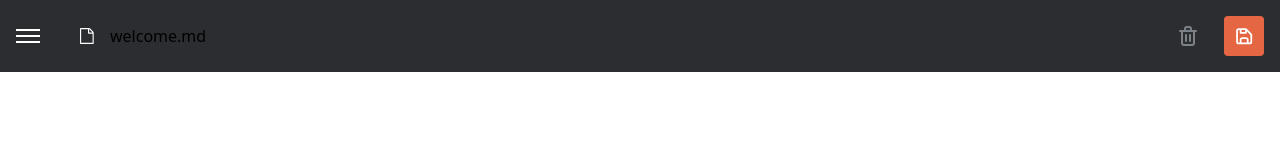
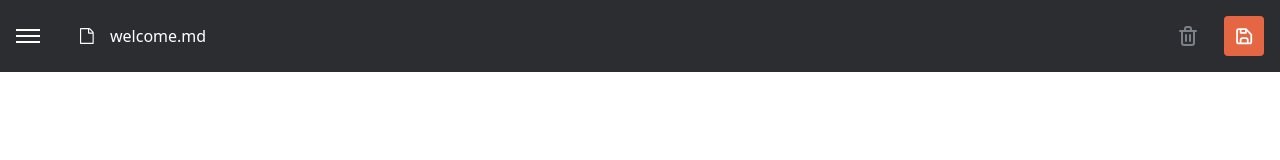
Before and after one commit to kwiatkowskimaciej/in-browser-markdown-editor, a Next.js app: page / in a window 1280 px wide. Shown: the top 160 px of the page. Built offline with nearby package versions, Linux system fonts and the light colour scheme.

Commit message:
fix(navigation): bug sidebar animation

```diff
--- a/src/app/page.tsx
+++ b/src/app/page.tsx
@@ -4,21 +4,20 @@ import Navbar from '@/components/common/Navbar/Navbar';
 import Sidebar from '@/components/common/Sidebar/Sidebar';
 import { cn } from '@/components/utils/utils';
 import { useSearchParams } from 'next/navigation';
-import { TransitionEvent, useEffect, useState } from 'react';
 
 export default function Home() {
   const searchParams = useSearchParams();
   const open = searchParams.get('sidebar') === 'true';
 
   return (
-    <div
-      className={cn(
-        'w-full h-full flex transform duration-300 ease-in-out',
-        open ? 'translate-x-0 overflow-hidden' : '-translate-x-[250px]'
-      )}
-    >
+    <div className="w-full h-full overflow-x-hidden">
       <Sidebar />
-      <div>
+      <div
+        className={cn(
+          'fixed left-0 transition-all duration-300 ease-in-out',
+          open ? 'left-[250px]' : ''
+        )}
+      >
         <Navbar />
       </div>
     </div>
--- a/src/components/common/Navbar/FileName.tsx
+++ b/src/components/common/Navbar/FileName.tsx
@@ -7,7 +7,7 @@ export default function FileName() {
           fill="#FFF"
         />
       </svg>
-      welcome.md
+      <span className="text-100">welcome.md</span>
     </div>
   );
 }
--- a/src/components/common/Sidebar/Sidebar.tsx
+++ b/src/components/common/Sidebar/Sidebar.tsx
@@ -1,10 +1,20 @@
 import ThemeSwitch from './ThemeSwitch';
 import { Button } from '../Button';
 import File from './File';
+import { useSearchParams } from 'next/navigation';
+import { cn } from '@/components/utils/utils';
 
 export default function Sidebar() {
+  const searchParams = useSearchParams();
+  const open = searchParams.get('sidebar') === 'true';
+
   return (
-    <div className={'min-w-[250px] h-full bg-900 p-6'}>
+    <div
+      className={cn(
+        'fixed w-[250px] h-full bg-900 p-6 transition-all duration-300 ease-in-out',
+        open ? 'left-0' : '-left-[250px]'
+      )}
+    >
       <h1 className="tracking-[5px] font-commissioner font-bold text-100">
         MARKDOWN
       </h1>
```
